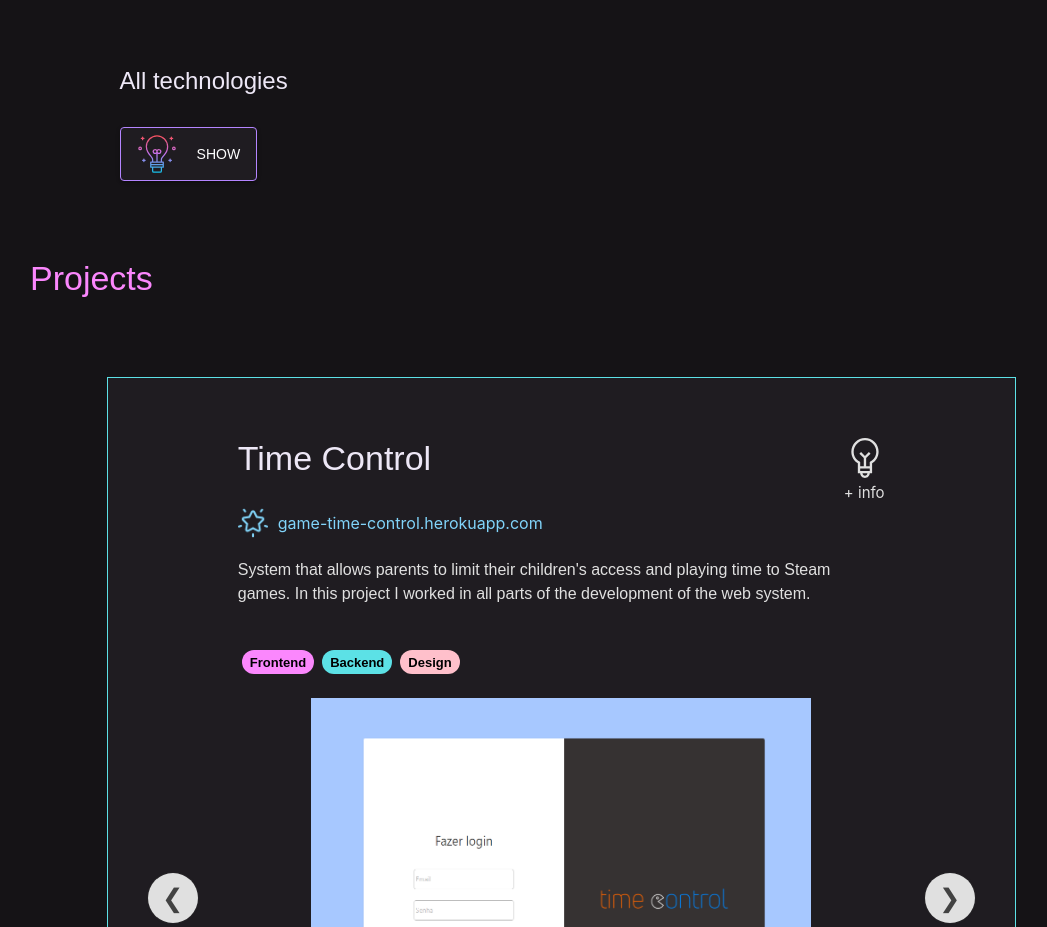
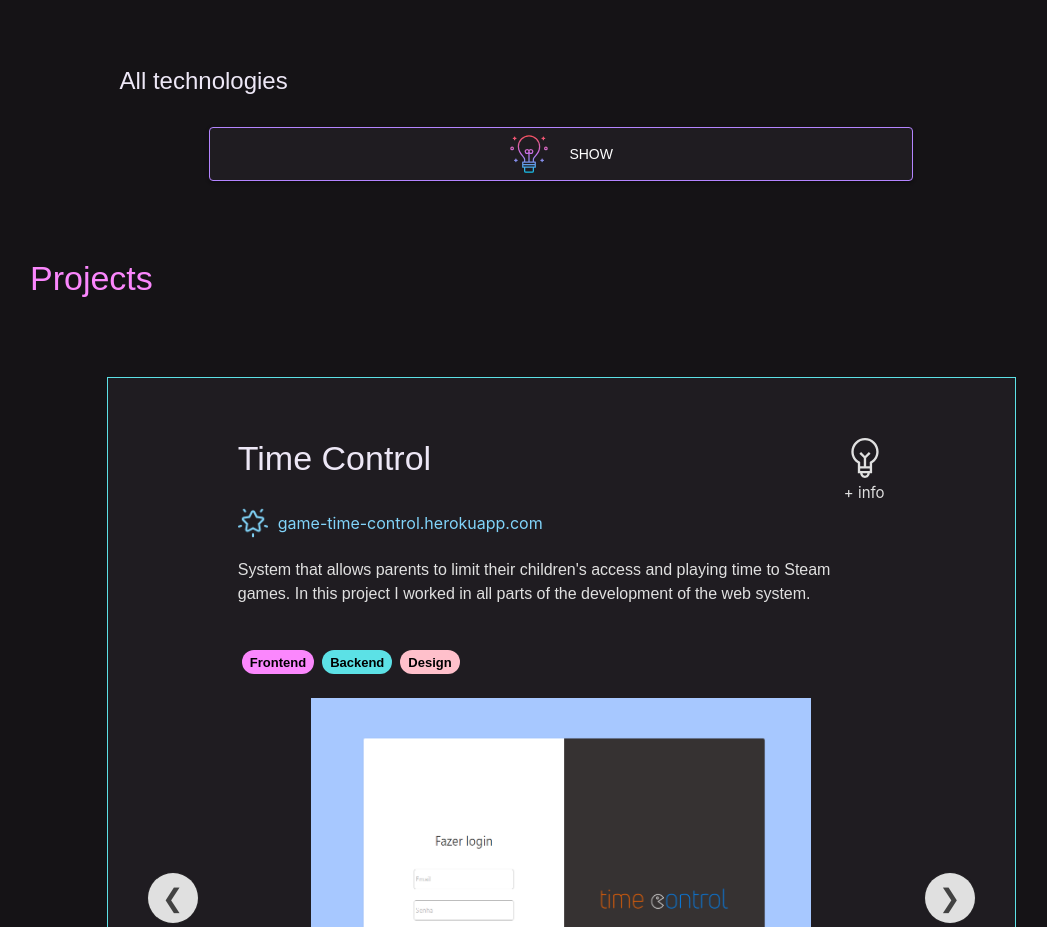
Before and after one commit to gsajulia/gsajulia.github.io, a React (Create React App) app: page / in a window 1280 px wide. Shown: the part 2840-3767 px from the top of the page, without its empty margins (98-1145 px from the left). Built offline with nearby package versions, Linux system fonts and the light colour scheme.

Commit message:
change all technologies button

```diff
--- a/src/components/experience/experience.component.tsx
+++ b/src/components/experience/experience.component.tsx
@@ -10,7 +10,8 @@ import {
   TechnologiesContainer,
   ContainerTechImage,
   ExperienceContainer,
-  ExperienceContainerLarge
+  ExperienceContainerLarge,
+  AllTechnologies
 } from "./experience.styles";
 
 /* Material UI */
@@ -139,9 +140,10 @@ const Experience: React.FC = () => {
         <Typography variant="h5" style={{ marginBottom: 30 }}>
             {t("all-technologies")}
           </Typography>
+          <AllTechnologies>
             <Button
               variant="contained"
-            style={{ backgroundColor: "#1f1c21", border: "1px solid #B485FF" }}
+              style={{ backgroundColor: "#1f1c21", border: "1px solid #B485FF", width: '100%' }}
               onClick={() => {
                 setShowTechnologies(!showTechnologies);
               }}
@@ -185,6 +187,7 @@ const Experience: React.FC = () => {
                 </TechnologiesContainer>
               </BoxBorder>
             ) : null}
+          </AllTechnologies>
         </LanguagesContainer>
       </Container>
     </>
--- a/src/components/experience/experience.styles.tsx
+++ b/src/components/experience/experience.styles.tsx
@@ -60,6 +60,17 @@ export const LanguagesContainer = styled.div`
     }
 `;
 
+export const AllTechnologies = styled.div`
+    margin: 2vw 7vw 0 7vw;
+    display: flex;
+    justify-content: center;
+    align-items: center;
+    flex-direction: column;
+    @media only screen and (max-width: 700px) {
+        margin: 40px 10px 40px 10px;
+    }
+`;
+
 export const TechnologiesContainer = styled.div`
     display: flex;
     flex-wrap: wrap;
```
Lines whose indentation alone changed are shown as unchanged.
